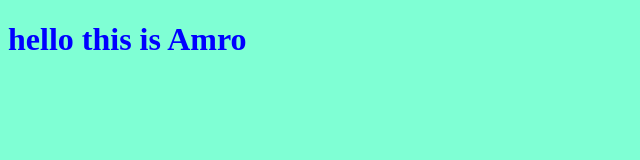
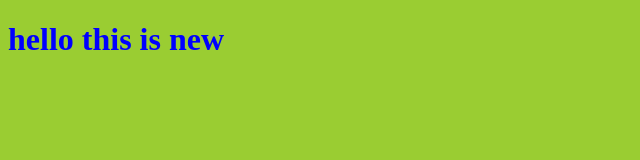
Before and after one commit to AmroAlhour/my-project, a plain HTML site: page index.html in a window 1280 px wide. Shown: the whole page, without its empty margins (0-640 px from the left). Drawn offline with Linux system fonts and the light colour scheme.

Commit message:
changing style for the title

```diff
--- a/index.html
+++ b/index.html
@@ -8,7 +8,7 @@
 </head>
 <body>
 
-    <h1>hello this is Amro</h1>
+    <h1>hello this is new</h1>
     <script src="app.js"></script>
 </body>
 </html>
--- a/style.css
+++ b/style.css
@@ -4,5 +4,5 @@ h1{
 }
 
 body{
-    background-color: aquamarine;
+    background-color: yellowgreen;
 }
```
